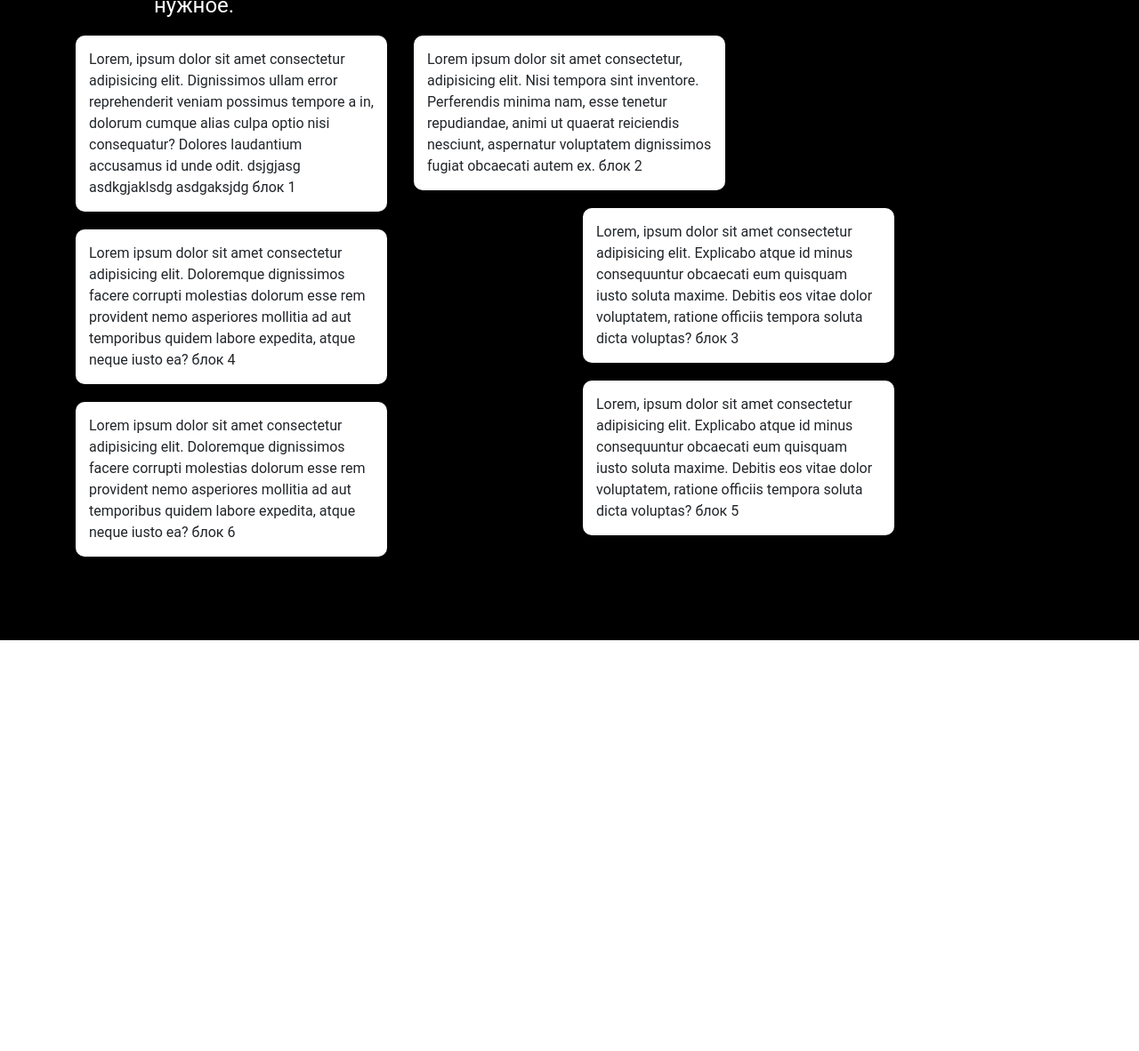
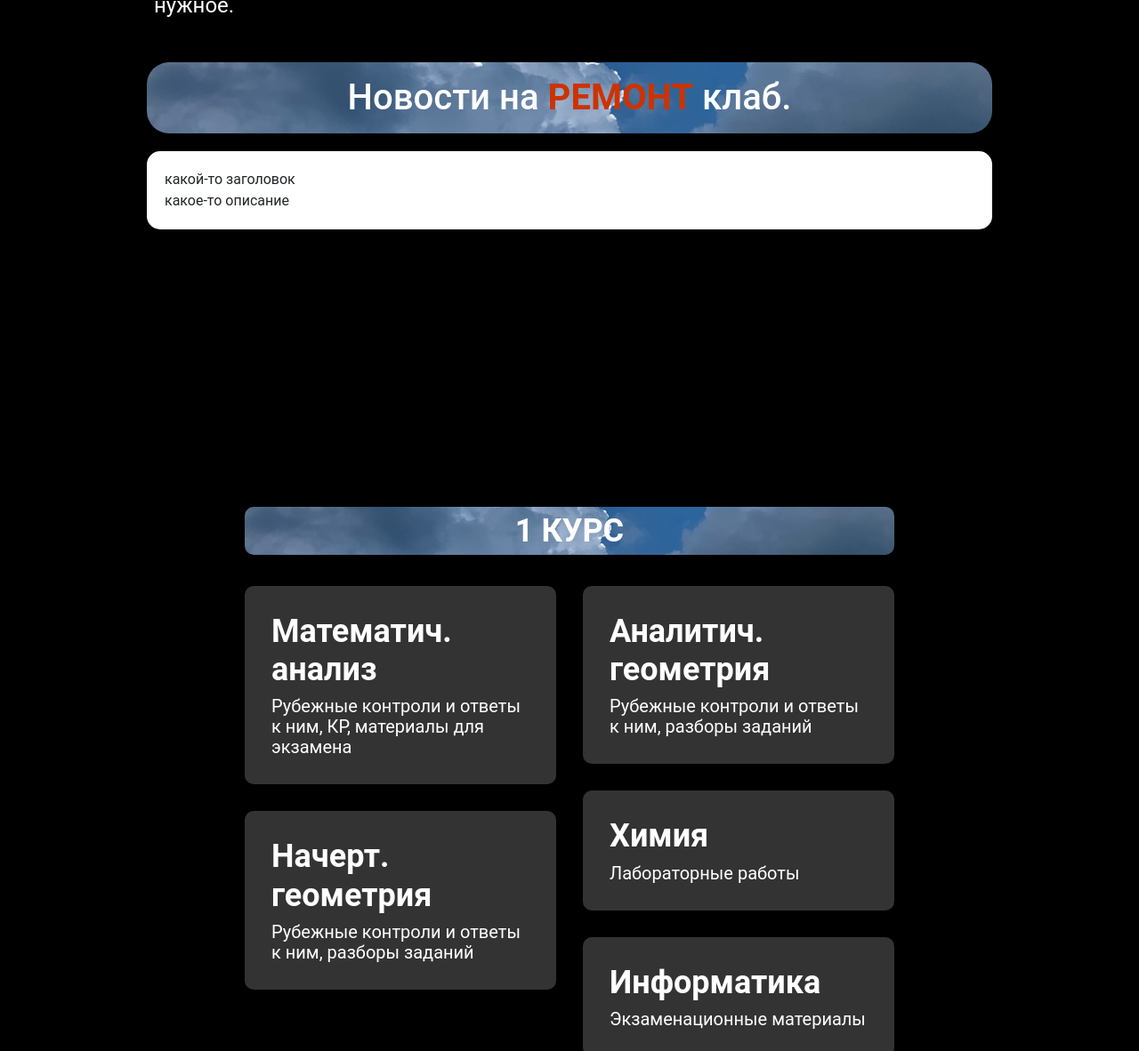
Before and after one commit to def1s/remont_club_BEM, a plain HTML site: page src/index.html in a window 1280 px wide. Shown: the part 724-1906 px from the top of the page at 89% size. Before the commit the page ends 1444 px from the top, so only its background shows below. Drawn offline with nearby package versions, Linux system fonts and the light colour scheme.

Commit message:
Добавил отдел с новостями, переписал реализацию блоков с материалом.

```diff
--- a/src/index.html
+++ b/src/index.html
@@ -4,8 +4,7 @@
 	<meta charset="UTF-8">
 	<meta http-equiv="X-UA-Compatible" content="IE=edge">
 	<meta name="viewport" content="width=device-width, initial-scale=1.0">
-	<script src="https://npmcdn.com/masonry-layout@4.0/dist/masonry.pkgd.min.js"></script>
-	<script src="https://cdn.jsdelivr.net/npm/masonry-layout@4.2.2/dist/masonry.pkgd.min.js" integrity="sha384-GNFwBvfVxBkLMJpYMOABq3c+d3KnQxudP/mGPkzpZSTYykLBNsZEnG2D9G/X/+7D" crossorigin="anonymous" async></script>
+	<script src="js/masonry.pkgd.min.js"></script>
 	<link rel="stylesheet" href="css/bootstrap-reboot.min.css">
 	<link rel="stylesheet" href="css/bootstrap-grid.min.css">
 	<link rel="stylesheet" href="css/style.min.css?version=3">
@@ -41,6 +40,7 @@
 
 				<div class="header__wrapper">
 					<a href=""><span>ремонт</span></a>
+					<a href=""><span>!</span> новости</a>
 					<a href="">материалы</a>
 				</div>
 
@@ -65,28 +65,86 @@
 		</div>
 	</section>
 
+	<section class="news">
+		<div class="container">
+
+			<div class="news__title">Новости на <span>РЕМОНТ</span> клаб.</div>
+
+			<div class="news__block">
+				<div class="news__header">какой-то заголовок</div>
+				<div class="news__descr">какое-то описание</div>
+			</div>
+
+		</div>
+	</section>
+
 	<section class="material">
 		<div class="container">
-			<div class="row" data-masonry='{"percentPosition": true }'>
 
-					<div class="col-md-4"><div class="block">Lorem, ipsum dolor sit amet consectetur adipisicing elit. Dignissimos ullam error reprehenderit veniam possimus tempore a in, dolorum cumque alias culpa optio nisi consequatur? Dolores laudantium accusamus id unde odit. dsjgjasg asdkgjaklsdg asdgaksjdg блок 1</div></div>
+			<div class="title title_margin-center">1 курс</div>
 
-					<div class="col-md-4"><div class="block">Lorem ipsum dolor sit amet consectetur, adipisicing elit. Nisi tempora sint inventore. Perferendis minima nam, esse tenetur repudiandae, animi ut quaerat reiciendis nesciunt, aspernatur voluptatem dignissimos fugiat obcaecati autem ex. блок 2</div></div>
+			<div class="grid grid_two-columns grid_mt" data-masonry='{ "columnWidth": 0, "itemSelector": ".grid__item" }'>
 
-					<!-- <div class="col-md-100%"></div> -->
+				<a href="pages/math_analysis/index.html" class="grid__item">
+					<h2 class="grid__header">Математич. анализ</h2>
+					<div class="grid__descr">Рубежные контроли и ответы к ним, КР, материалы для экзамена</div>
+				</a>
 
-					<div class="col-md-4 offset-md-2"><div class="block">Lorem, ipsum dolor sit amet consectetur adipisicing elit. Explicabo atque id minus consequuntur obcaecati eum quisquam iusto soluta maxime. Debitis eos vitae dolor voluptatem, ratione officiis tempora soluta dicta voluptas? блок 3</div></div>
+				<a href="pages/math_analysis/index.html" class="grid__item">
+					<h2 class="grid__header">Аналитич. геометрия</h2>
+					<div class="grid__descr">Рубежные контроли и ответы к ним, разборы заданий</div>
+				</a>
 
-					<div class="col-md-4"><div class="block">Lorem ipsum dolor sit amet consectetur adipisicing elit. Doloremque dignissimos facere corrupti molestias dolorum esse rem provident nemo asperiores mollitia ad aut temporibus quidem labore expedita, atque neque iusto ea? блок 4</div></div>
+				<a href="pages/math_analysis/index.html" class="grid__item">
+					<h2 class="grid__header">Химия</h2>
+					<div class="grid__descr">Лабораторные работы</div>
+				</a>
 
-					<!-- <div class="col-md-100%"></div> -->
+				<a href="pages/math_analysis/index.html" class="grid__item">
+					<h2 class="grid__header">Начерт. геометрия</h2>
+					<div class="grid__descr">Рубежные контроли и ответы к ним, разборы заданий</div>
+				</a>
 
-					<div class="col-md-4 offset-md-2"><div class="block">Lorem, ipsum dolor sit amet consectetur adipisicing elit. Explicabo atque id minus consequuntur obcaecati eum quisquam iusto soluta maxime. Debitis eos vitae dolor voluptatem, ratione officiis tempora soluta dicta voluptas? блок 5</div></div>
-
-					<div class="col-md-4"><div class="block">Lorem ipsum dolor sit amet consectetur adipisicing elit. Doloremque dignissimos facere corrupti molestias dolorum esse rem provident nemo asperiores mollitia ad aut temporibus quidem labore expedita, atque neque iusto ea? блок 6</div></div>
+				<a href="pages/math_analysis/index.html" class="grid__item">
+					<h2 class="grid__header">Информатика</h2>
+					<div class="grid__descr">Экзаменационные материалы</div>
+				</a>
 
 			</div>
+
+			<div class="title title_margin-center title_mt">2 курс</div>
+
+			<div class="grid grid_two-columns grid_mt" data-masonry='{ "columnWidth": 0, "itemSelector": ".grid__item" }'>
+
+				<a href="pages/math_analysis/index.html" class="grid__item">
+					<h2 class="grid__header">Физика</h2>
+					<div class="grid__descr">Рубежные контроли и ответы к ним, КР, материалы для экзамена</div>
+				</a>
+
+				<a href="pages/math_analysis/index.html" class="grid__item">
+					<h2 class="grid__header">Прикладная механика</h2>
+					<div class="grid__descr">Рубежные контроли и ответы к ним, разборы заданий</div>
+				</a>
+
+				<a href="pages/math_analysis/index.html" class="grid__item">
+					<h2 class="grid__header">Кратные интегралы</h2>
+					<div class="grid__descr">Здесь скоро что-то будет...</div>
+				</a>
+
+				<a href="pages/math_analysis/index.html" class="grid__item">
+					<h2 class="grid__header">Алгоритмы</h2>
+					<div class="grid__descr">И здесь должно что-то быть...</div>
+				</a>
+
+				<a href="pages/math_analysis/index.html" class="grid__item">
+					<h2 class="grid__header">Электротехника</h2>
+					<div class="grid__descr">Пока что пусто...</div>
+				</a>
+
+			</div>
+
 		</div>
 	</section>
+
 </body>
 </html>
--- /dev/null
+++ b/src/sass/blocks/_grid.scss
@@ -0,0 +1,40 @@
+.grid {
+	width: 1140px;
+	&__item {
+		z-index: 1;
+		display: block;
+		text-decoration: none;
+		margin: 15px;
+		padding: 30px;
+		width: 350px;
+		border-radius: 10px;
+		background-color: #333333;
+		transition: 0.5s all;
+		box-shadow: 0 0 0;
+		&:hover {
+			background-color: #CC0033;
+		}
+		&:active {
+			background-color: #FF3333;
+		}
+	}
+	&__header {
+		font-weight: 600;
+		font-size: 36px;
+		color: #fff;
+	}
+	&__descr {
+		font-weight: 400;
+		font-size: 20px;
+		line-height: 23px;
+		color: #fff;
+	}
+
+	&_two-columns {
+		width: 760px;
+		margin: 0 auto;
+	}
+	&_mt {
+		margin-top: 20px;
+	}
+}
--- a/src/sass/blocks/_material.scss
+++ b/src/sass/blocks/_material.scss
@@ -1,12 +1,5 @@
 .material {
 	min-height: 700px;
-	background-color: #000;
-	.block {
-		padding: 15px;
-		margin: 0 auto;
-		margin-top: 20px;
-		width: 350px;
-		background-color: #fff;
-		border-radius: 10px;
-	}
+	background: linear-gradient(175deg, rgba(0,0,0,1) 58%, rgba(238,130,238,1) 82%, rgba(255,0,0,1) 100%);
+	padding: 30px;
 }
--- /dev/null
+++ b/src/sass/blocks/_news.scss
@@ -0,0 +1,30 @@
+.news {
+	padding-top: 30px;
+	min-height: 500px;
+	background: #000;
+	&__title {
+		display: block;
+		min-height: 80px;
+		max-width: 950px;
+		border-radius: 25px;
+		margin: 0 auto;
+		padding-top: 10px;
+		text-align: center;
+		color: #fff;
+		background: url('../img/sky.jpeg') center center/cover no-repeat;
+		font-weight: 500;
+		font-size: 40px;
+		span {
+			color: #CC3300;
+			font-weight: 700;
+		}
+	}
+	&__block {
+		width: 950px;
+		margin: 0 auto;
+		margin-top: 20px;
+		padding: 20px;
+		background-color: #fff;
+		border-radius: 15px;
+	}
+}
--- a/src/sass/blocks/_promo.scss
+++ b/src/sass/blocks/_promo.scss
@@ -1,5 +1,6 @@
 .promo {
 	min-height: 554px;
+	padding-bottom: 20px;
 	background-color: #000;
 	&__wrapper {
 		min-height: 554px;
--- /dev/null
+++ b/src/sass/blocks/_title.scss
@@ -0,0 +1,17 @@
+.title {
+	display: block;
+	max-width: 730px;
+	font-weight: 600;
+	font-size: 36px;
+	color: #fff;
+	text-transform: uppercase;
+	background: url('../img/sky.jpeg') center center/cover no-repeat;
+	text-align: center;
+	border-radius: 10px;
+	&_margin-center {
+		margin: 0 auto;
+	}
+	&_mt {
+		margin-top: 30px;
+	}
+}
--- a/src/sass/style.scss
+++ b/src/sass/style.scss
@@ -12,4 +12,7 @@
 @import 'blocks/promo';
 @import 'blocks/attention';
 @import 'blocks/update';
-@import 'blocks/material'
+@import 'blocks/material';
+@import 'blocks/grid';
+@import 'blocks/title';
+@import 'blocks/news';
```
Also changed, not shown: src/css/style.min.css, src/img/sky.jpeg (added), 1 other file.
